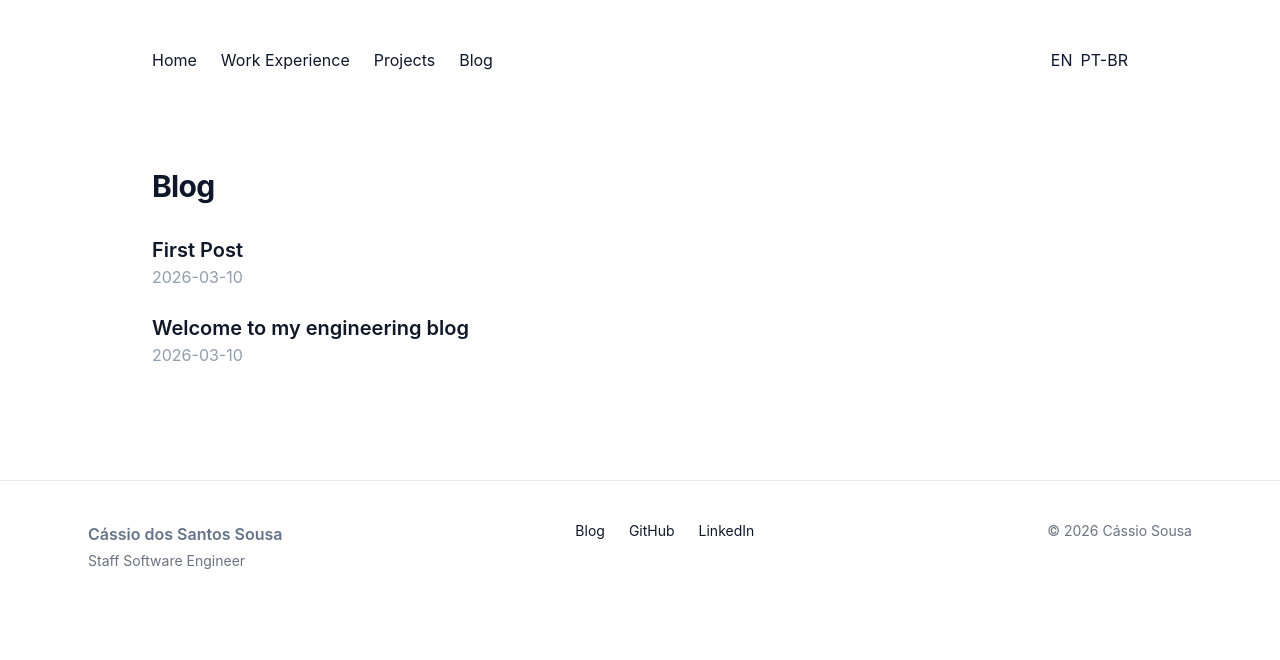
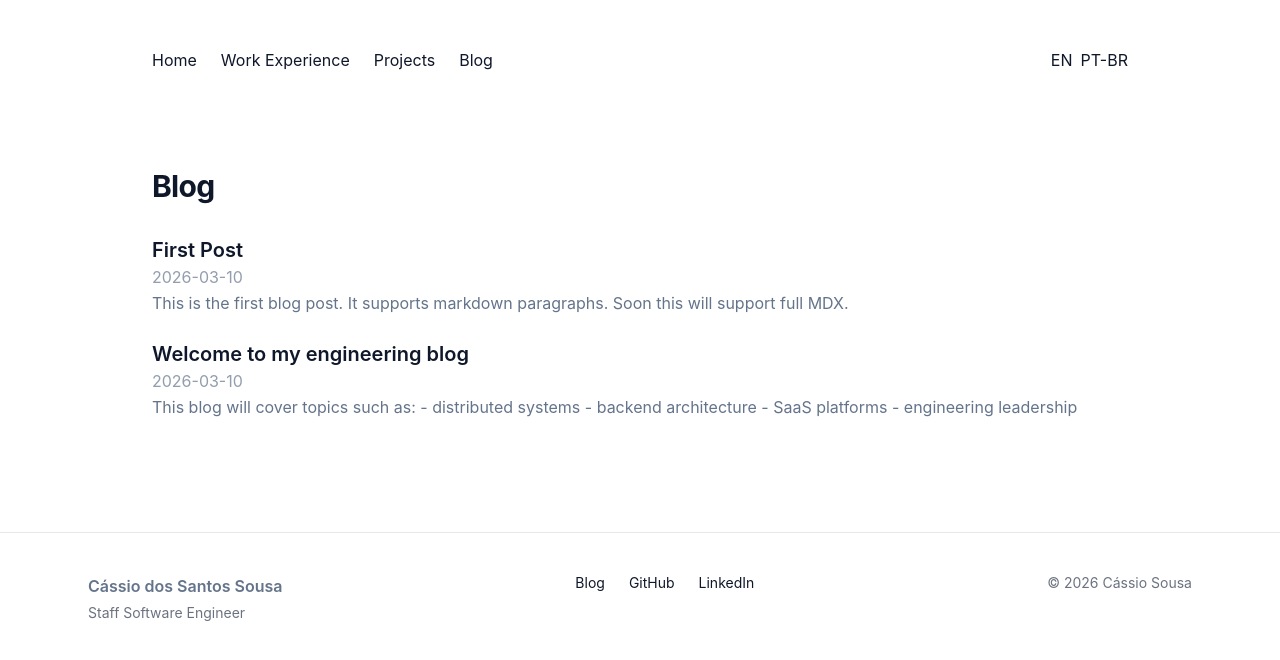
Before and after one commit to cassiossousa/professional-portfolio, a Next.js app: page /blog in a window 1280 px wide. Shown: the top 660 px of the page. Built offline with nearby package versions, Linux system fonts and the light colour scheme; no server answers.

Commit message:
feat: going to Vercel

```diff
--- a/app/blog/page.tsx
+++ b/app/blog/page.tsx
@@ -23,7 +23,7 @@ export default async function BlogPage() {
             {post.frontmatter.date && (
               <p className="opacity-70">{post.frontmatter.date}</p>
             )}
-            <p>{post.frontmatter.description}</p>
+            <p>{post.content}</p>
           </article>
         ))}
       </div>
```
Also changed, not shown: 2 other files (tests, documents, lock files or other folders).
